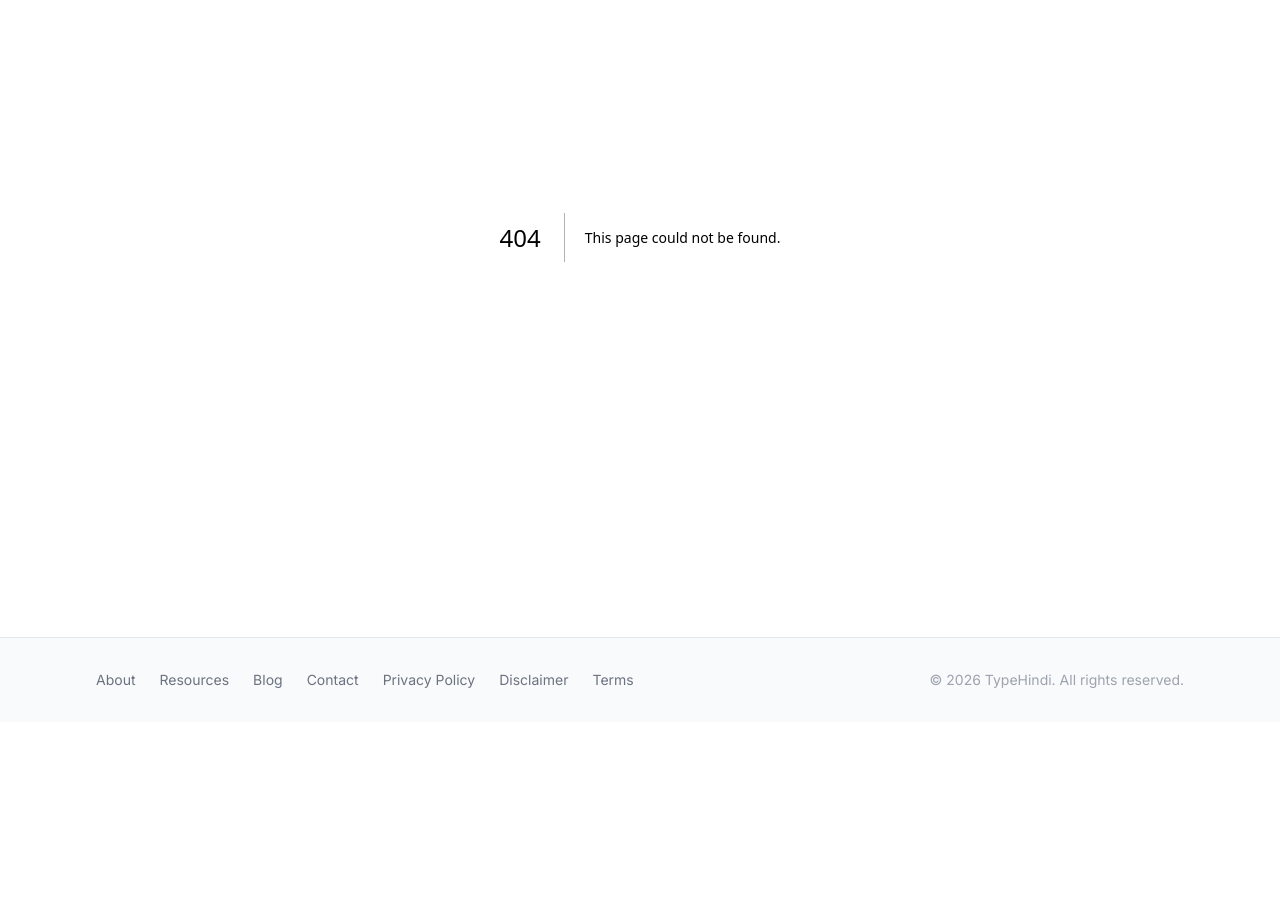
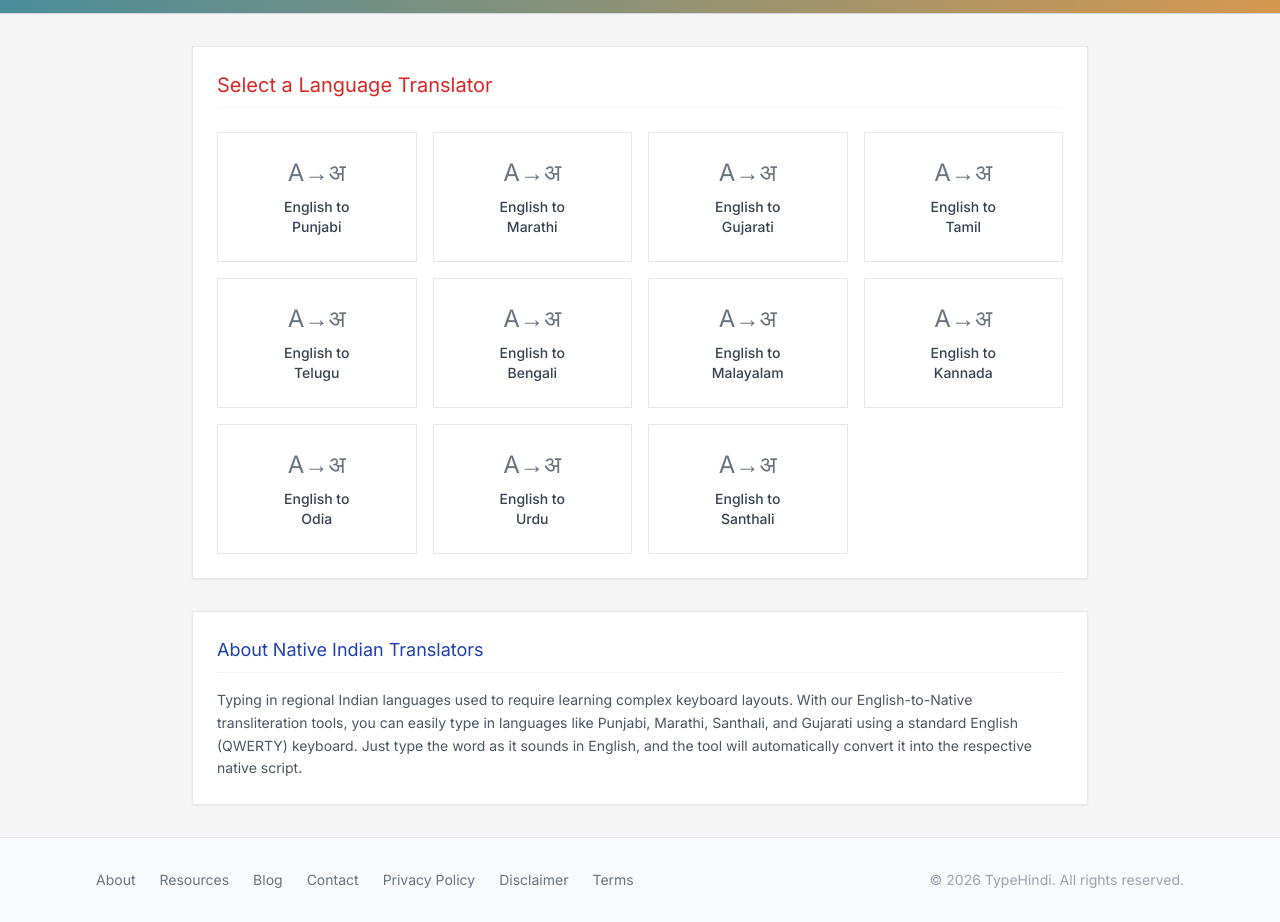
Before and after one commit to therohitbiruli/typehindi, a Next.js app: page /translators in a window 1280 px wide. Before the commit this address had no page. Shown: the part 220-1142 px from the top of the page. Before the commit the page ends 942 px from the top, so only its background shows below. Built offline with nearby package versions, Linux system fonts and the light colour scheme.

Commit message:
Add Translators section with 11 languages including Santhali

```diff
--- a/src/app/page.tsx
+++ b/src/app/page.tsx
@@ -46,6 +46,10 @@ export default function Homepage() {
           <Link href="/learn" className="flex flex-col items-center justify-center py-10 border-r border-gray-200 hover:bg-gray-50 transition-colors group">
             <span className="text-5xl mb-4 group-hover:scale-110 transition-transform">🔍</span>
             <span className="text-gray-600 font-light text-lg">कीबोर्ड लेआउट</span>
+          </Link>
+          <Link href="/translators" className="flex flex-col items-center justify-center py-10 border-r border-gray-200 hover:bg-gray-50 transition-colors group">
+            <span className="text-5xl mb-4 group-hover:scale-110 transition-transform">🌐</span>
+            <span className="text-gray-600 font-light text-lg">ट्रांसलेटर (Translators)</span>
           </Link>
           <Link href="/blog" className="flex flex-col items-center justify-center py-10 border-gray-200 hover:bg-gray-50 transition-colors group">
             <span className="text-5xl mb-4 group-hover:scale-110 transition-transform">📰</span>
--- /dev/null
+++ b/src/app/translators/[language]/page.tsx
@@ -0,0 +1,56 @@
+import { TranslatorTool } from "@/components/TranslatorTool";
+import { LANGUAGES } from "../page";
+import { notFound } from "next/navigation";
+import Link from "next/link";
+import { Metadata } from "next";
+
+export function generateStaticParams() {
+  return LANGUAGES.map((lang) => ({
+    language: `english-to-${lang.toLowerCase()}`,
+  }));
+}
+
+export function generateMetadata({ params }: { params: { language: string } }): Metadata {
+  const languageName = params.language.replace("english-to-", "").replace(/^\w/, (c) => c.toUpperCase());
+  return {
+    title: `English to ${languageName} Typing & Translator Tool | TypeHindi.in`,
+    description: `Free online English to ${languageName} typing tool. Convert your English text into ${languageName} script instantly.`,
+  };
+}
+
+export default function LanguageTranslatorPage({ params }: { params: { language: string } }) {
+  const isMatch = params.language.startsWith("english-to-");
+  const langName = params.language.replace("english-to-", "");
+  const formattedLangName = langName.charAt(0).toUpperCase() + langName.slice(1);
+
+  if (!isMatch || !LANGUAGES.some(l => l.toLowerCase() === langName)) {
+    notFound();
+  }
+
+  return (
+    <div className="max-w-5xl mx-auto">
+      <div className="mb-4 text-sm text-gray-500">
+        <Link href="/translators" className="text-blue-600 hover:underline">Translators</Link> &gt; English to {formattedLangName}
+      </div>
+
+      <TranslatorTool language={formattedLangName} />
+
+      {/* Language Specific SEO Text mimicking TypingBaba layout density */}
+      <div className="bg-white border border-gray-200 shadow-sm p-6 md:p-8 space-y-6">
+        <h3 className="text-xl font-normal text-red-600 border-b border-gray-100 pb-2">How to use English to {formattedLangName} Typing Tool</h3>
+        <div className="text-sm text-gray-600 leading-relaxed space-y-3">
+          <p>This is a free online English to {formattedLangName} transliteration tool. By using this tool, you can convert English letters into {formattedLangName} script instantly. For example, typing <strong>"namaste"</strong> in English will automatically be converted to the corresponding {formattedLangName} script.</p>
+          <p>It utilizes phonetic translation, meaning you just type the words as they sound. This tool makes it incredibly simple for users who do not know the complex {formattedLangName} keyboard layouts to generate accurate text for documents, emails, and social media.</p>
+        </div>
+
+        <h3 className="text-xl font-normal text-blue-800 border-b border-gray-100 pb-2">Key Features</h3>
+        <ul className="list-disc pl-5 text-sm text-gray-600 space-y-2">
+          <li><strong>Instant Conversion:</strong> The text is converted as soon as you press the spacebar.</li>
+          <li><strong>Easy to Use:</strong> No need to download or install complex fonts or software.</li>
+          <li><strong>Phonetic Typing:</strong> Type exactly how the word sounds in English.</li>
+          <li><strong>One-Click Copy:</strong> Copy your converted {formattedLangName} text to the clipboard with a single click.</li>
+        </ul>
+      </div>
+    </div>
+  );
+}
--- /dev/null
+++ b/src/app/translators/layout.tsx
@@ -0,0 +1,30 @@
+import { Metadata } from "next";
+
+export const metadata: Metadata = {
+  title: "Translators & Native Indian Typing Tools | TypeHindi.in",
+  description: "Free English to native Indian languages transliteration tools. Type in Punjabi, Marathi, Gujarati, Tamil, Telugu, Bengali, Santhali, and more.",
+  keywords: "english to punjabi typing, english to marathi typing, english to santhali typing, transliteration, font converter, indian language typing",
+};
+
+export default function TranslatorsLayout({
+  children,
+}: {
+  children: React.ReactNode;
+}) {
+  return (
+    <div className="flex flex-col min-h-screen bg-[#f5f5f5]">
+      <section className="bg-gradient-to-r from-[#4A8D9B] to-[#D59850] pt-12 pb-16 border-b border-gray-300">
+        <div className="container-main px-4 text-center text-white">
+          <h1 className="text-3xl font-light tracking-wide mb-2">Native Indian Language Translators</h1>
+          <p className="text-sm font-light opacity-90 max-w-2xl mx-auto">
+            Easily type in your native regional language. Convert English text to native Indian fonts instantly.
+          </p>
+        </div>
+      </section>
+
+      <div className="container-main px-4 py-8">
+        {children}
+      </div>
+    </div>
+  );
+}
--- /dev/null
+++ b/src/app/translators/page.tsx
@@ -0,0 +1,48 @@
+import Link from "next/link";
+
+export const LANGUAGES = [
+  "Punjabi",
+  "Marathi",
+  "Gujarati",
+  "Tamil",
+  "Telugu",
+  "Bengali",
+  "Malayalam",
+  "Kannada",
+  "Odia",
+  "Urdu",
+  "Santhali"
+];
+
+export default function TranslatorsPage() {
+  return (
+    <div className="max-w-4xl mx-auto space-y-8">
+
+      <div className="bg-white border border-gray-200 shadow-sm p-6">
+        <h2 className="text-xl font-normal text-red-600 border-b border-gray-100 pb-2 mb-6">Select a Language Translator</h2>
+
+        <div className="grid grid-cols-2 sm:grid-cols-3 md:grid-cols-4 gap-4">
+          {LANGUAGES.map((lang) => (
+            <Link
+              key={lang}
+              href={`/translators/english-to-${lang.toLowerCase()}`}
+              className="flex flex-col items-center justify-center p-6 border border-gray-200 hover:border-blue-400 hover:bg-blue-50 transition-colors group"
+            >
+              <span className="text-2xl mb-2 text-gray-500 group-hover:text-blue-600">A→अ</span>
+              <span className="text-gray-700 text-sm font-medium text-center">English to<br/>{lang}</span>
+            </Link>
+          ))}
+        </div>
+      </div>
+
+      {/* SEO Text */}
+      <div className="bg-white border border-gray-200 shadow-sm p-6 space-y-4">
+        <h3 className="text-lg font-normal text-blue-800 border-b border-gray-100 pb-2">About Native Indian Translators</h3>
+        <p className="text-sm text-gray-600 leading-relaxed">
+          Typing in regional Indian languages used to require learning complex keyboard layouts. With our English-to-Native transliteration tools, you can easily type in languages like Punjabi, Marathi, Santhali, and Gujarati using a standard English (QWERTY) keyboard. Just type the word as it sounds in English, and the tool will automatically convert it into the respective native script.
+        </p>
+      </div>
+
+    </div>
+  );
+}
--- a/src/components/Header.tsx
+++ b/src/components/Header.tsx
@@ -13,6 +13,7 @@ const navItems = [
   { href: "/game", label: "Game" },
   { href: "/test", label: "Test" },
   { href: "/keyboard-layout", label: "Keyboard Layout" },
+  { href: "/translators", label: "Translators" },
   { href: "/blog", label: "Blog" },
   { href: "/about", label: "About" },
 ];
--- /dev/null
+++ b/src/components/TranslatorTool.tsx
@@ -0,0 +1,86 @@
+"use client";
+
+import { useState } from "react";
+
+interface TranslatorToolProps {
+  language: string;
+}
+
+export function TranslatorTool({ language }: TranslatorToolProps) {
+  const [inputText, setInputText] = useState("");
+  const [outputText, setOutputText] = useState("");
+
+  const handleTranslate = () => {
+    // Placeholder logic for future API integration
+    // E.g., fetch from Google Input Tools API here
+    setOutputText(`[This is a placeholder for ${language} translation. Please integrate the transliteration API to convert: "${inputText}"]`);
+  };
+
+  const handleClear = () => {
+    setInputText("");
+    setOutputText("");
+  };
+
+  const handleCopy = () => {
+    navigator.clipboard.writeText(outputText);
+    alert("Text copied to clipboard!");
+  };
+
+  return (
+    <div className="bg-white border border-gray-200 shadow-sm p-4 md:p-6 mb-8">
+      <h2 className="text-xl font-normal text-blue-800 border-b border-gray-100 pb-2 mb-4 capitalize">
+        English to {language} Typing Tool
+      </h2>
+
+      <div className="grid grid-cols-1 md:grid-cols-2 gap-4">
+        {/* Input Text Area */}
+        <div className="space-y-2">
+          <label className="text-sm font-medium text-gray-700">Type in English</label>
+          <textarea
+            value={inputText}
+            onChange={(e) => setInputText(e.target.value)}
+            placeholder={`Type English words here (e.g., 'namaste')`}
+            className="w-full h-64 p-3 border border-gray-300 focus:outline-none focus:ring-1 focus:ring-blue-500 font-sans text-lg resize-none text-gray-800"
+          />
+        </div>
+
+        {/* Output Text Area */}
+        <div className="space-y-2">
+          <label className="text-sm font-medium text-gray-700 capitalize">{language} Output</label>
+          <textarea
+            value={outputText}
+            readOnly
+            placeholder={`Your ${language} text will appear here...`}
+            className="w-full h-64 p-3 border border-gray-300 bg-gray-50 focus:outline-none font-sans text-lg resize-none text-gray-800"
+          />
+        </div>
+      </div>
+
+      {/* Action Buttons */}
+      <div className="flex flex-wrap items-center gap-3 mt-4">
+        <button
+          onClick={handleTranslate}
+          className="px-6 py-2 bg-[#4A8D9B] hover:bg-[#3c7682] text-white transition-colors text-sm font-medium"
+        >
+          Translate
+        </button>
+        <button
+          onClick={handleCopy}
+          className="px-6 py-2 bg-gray-200 hover:bg-gray-300 text-gray-800 transition-colors text-sm font-medium"
+        >
+          Copy Text
+        </button>
+        <button
+          onClick={handleClear}
+          className="px-6 py-2 bg-red-100 hover:bg-red-200 text-red-700 transition-colors text-sm font-medium"
+        >
+          Clear
+        </button>
+      </div>
+
+      <div className="mt-4 p-3 bg-blue-50 border border-blue-100 text-xs text-gray-600">
+        <strong>Tip:</strong> Press Spacebar after typing a word to instantly convert it into {language} (API integration required).
+      </div>
+    </div>
+  );
+}
```
